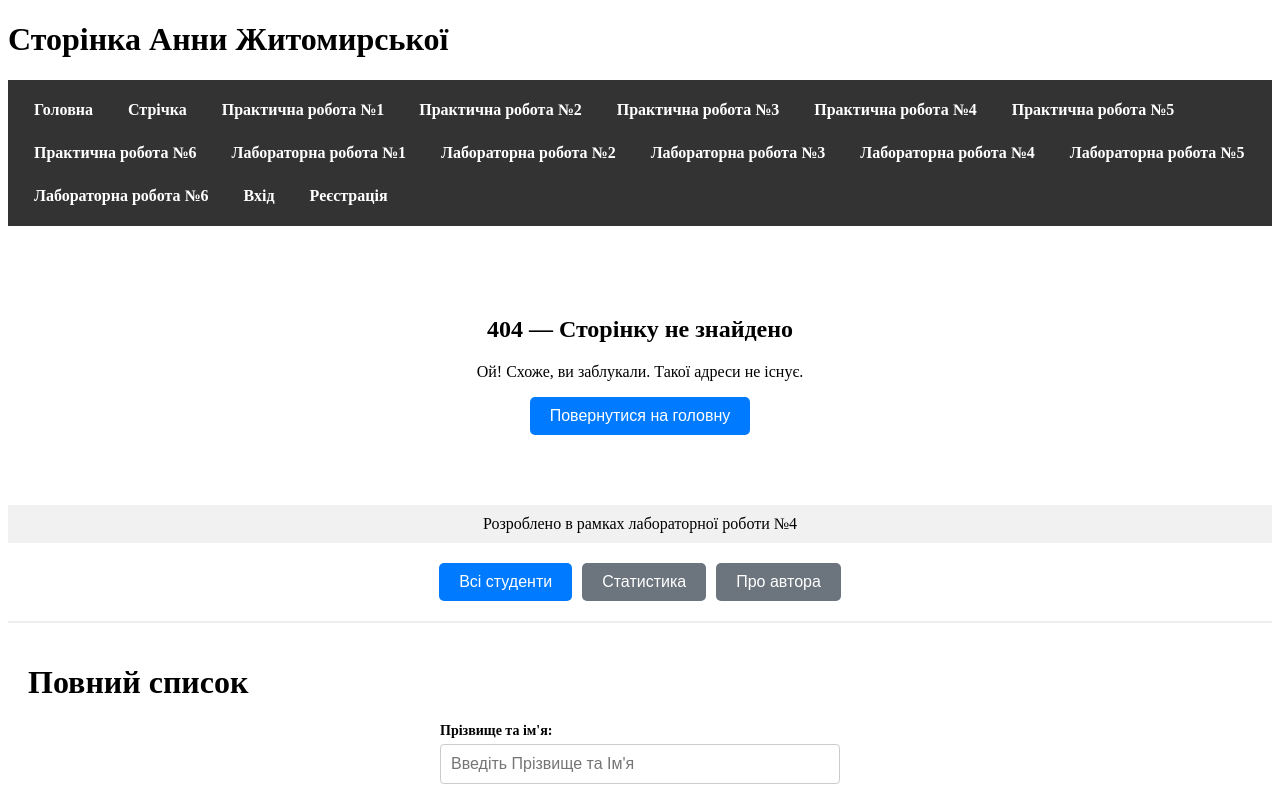
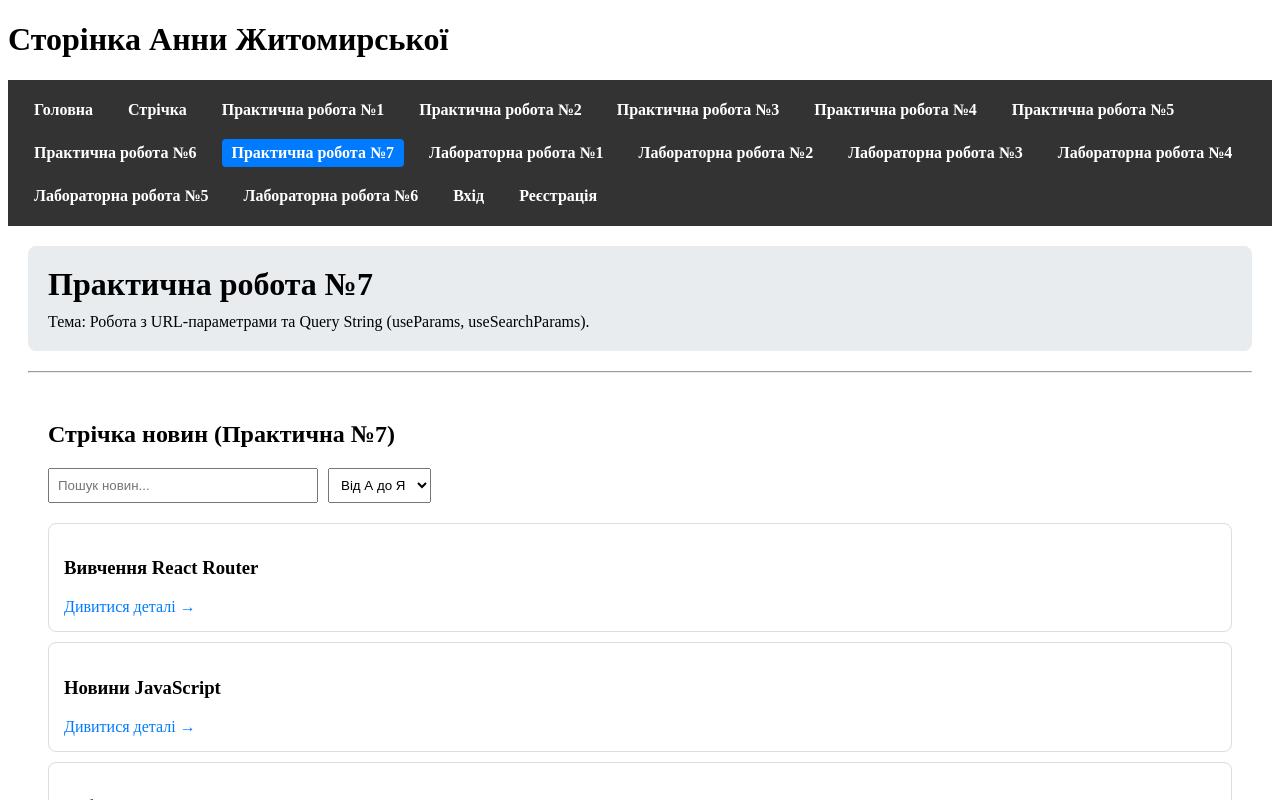
Before and after one commit to ZhytomyrskaAnna/my-react-project, a React (Vite) app: page /practice7 in a window 1280 px wide. Shown: the top 800 px of the page. Built offline with nearby package versions, Linux system fonts and the light colour scheme.

Commit message:
Practice 7

```diff
--- a/src/App.jsx
+++ b/src/App.jsx
@@ -15,6 +15,9 @@ import Practice3 from './components/pages/Practice3/Practice3.jsx';
 import Practice4 from './components/pages/Practice4/Practice4.jsx';
 import Practice5 from './components/pages/Practice5/Practice5.jsx';
 import Practice6 from './components/pages/Practice6/Practice6.jsx';
+import Practice7 from './components/pages/Practice7/Practice7.jsx';
+import NewsFeed from './components/pages/Practice7/NewsFeed.jsx';
+import PostDetailsP7 from './components/pages/Practice7/PostDetails.jsx';
 import Lab1 from './components/pages/Lab1/Lab1.jsx';
 import Lab2 from './components/pages/Lab2/Lab2.jsx';
 import Lab3 from './components/pages/Lab3/Lab3.jsx';
@@ -82,6 +85,10 @@ function App() {
           <Route path="practice4" element={<Practice4 />} />
           <Route path="practice5" element={<Practice5 />} />
           <Route path="practice6" element={<Practice6 />} />
+          <Route path='practice7' element={<Practice7 />} >
+            <Route index element={<NewsFeed />} />
+            <Route path="post/:postId" element={<PostDetailsP7 />} />
+          </Route>
           <Route path="lab1" element={<Lab1 />} />
           <Route path="lab2" element={<Lab2 />} />
           <Route path="lab3" element={<Lab3 />} />
--- /dev/null
+++ b/src/components/pages/Practice7/NewsFeed.jsx
@@ -0,0 +1,85 @@
+import { useSearchParams, Link } from "react-router-dom";
+
+const postsData = [
+  { id: 1, title: "Вивчення React Router", body: "React Router — це стандартна бібліотека для маршрутизації в React." },
+  { id: 2, title: "Новини JavaScript", body: "JavaScript продовжує розвиватися з новими можливостями ES2024." },
+  { id: 3, title: "Що нового у Vite", body: "Vite 5 приносить ще швидшу розробку та покращену підтримку плагінів." },
+  { id: 4, title: "Робота з URL параметрами", body: "useParams та useSearchParams — ключові хуки для динамічних додатків." },
+];
+
+const NewsFeed = () => {
+  const [searchParams, setSearchParams] = useSearchParams();
+
+  const searchQuery = searchParams.get("query") || "";
+  const sortOrder = searchParams.get("sort") || "asc";
+
+  const handleSearchChange = (e) => {
+    const text = e.target.value;
+    const newParams = new URLSearchParams(searchParams);
+    if (text) {
+      newParams.set("query", text);
+    } else {
+      newParams.delete("query");
+    }
+    setSearchParams(newParams);
+  };
+
+  const handleSortChange = (e) => {
+    const sort = e.target.value;
+    const newParams = new URLSearchParams(searchParams);
+    newParams.set("sort", sort);
+    setSearchParams(newParams);
+  };
+
+  // 1. Фільтрація
+  const filteredPosts = postsData.filter((post) =>
+    post.title.toLowerCase().includes(searchQuery.toLowerCase())
+  );
+
+  // 2. Сортування
+  const sortedPosts = [...filteredPosts].sort((a, b) => {
+    if (sortOrder === "asc") {
+      return a.title.localeCompare(b.title);
+    } else {
+      return b.title.localeCompare(a.title);
+    }
+  });
+
+  return (
+    <div style={{ padding: '20px' }}>
+      <h2>Стрічка новин (Практична №7)</h2>
+
+      <div style={{ marginBottom: '20px', display: 'flex', gap: '10px' }}>
+        <input
+          type="text"
+          placeholder="Пошук новин..."
+          value={searchQuery}
+          onChange={handleSearchChange}
+          style={{ padding: '8px', width: '250px' }}
+        />
+
+        <select value={sortOrder} onChange={handleSortChange} style={{ padding: '8px' }}>
+          <option value="asc">Від А до Я</option>
+          <option value="desc">Від Я до А</option>
+        </select>
+      </div>
+
+      <div className="posts-list">
+        {sortedPosts.length > 0 ? (
+          sortedPosts.map((post) => (
+            <div key={post.id} style={{ border: '1px solid #ddd', padding: '15px', marginBottom: '10px', borderRadius: '8px' }}>
+              <h3>{post.title}</h3>
+              <Link to={`/practice7/post/${post.id}`} style={{ color: '#007bff', textDecoration: 'none' }}>
+                Дивитися деталі &rarr;
+              </Link>
+            </div>
+          ))
+        ) : (
+          <p>За вашим запитом "{searchQuery}" нічого не знайдено.</p>
+        )}
+      </div>
+    </div>
+  );
+};
+
+export default NewsFeed;
--- /dev/null
+++ b/src/components/pages/Practice7/PostDetails.jsx
@@ -0,0 +1,39 @@
+import { useParams, Link } from "react-router-dom";
+import { useEffect, useState } from "react";
+
+const postsData = [
+  { id: 1, title: "Вивчення React Router", body: "React Router — це стандартна бібліотека для маршрутизації в React. Вона дозволяє створювати односторінкові додатки (SPA) з навігацією без перезавантаження сторінки." },
+  { id: 2, title: "Новини JavaScript", body: "JavaScript продовжує розвиватися з новими можливостями ES2024. Очікуйте покращення в роботі з асинхронністю та нові методи масивів." },
+  { id: 3, title: "Що нового у Vite", body: "Vite 5 приносить ще швидшу розробку та покращену підтримку плагінів. Це робить старт нових проектів ще приємнішим." },
+  { id: 4, title: "Робота з URL параметрами", body: "useParams та useSearchParams — ключові хуки для динамічних додатків. Вони дозволяють синхронізувати стан вашого додатку безпосередньо з адресним рядком." },
+];
+
+const PostDetails = () => {
+  const { postId } = useParams();
+  const [post, setPost] = useState(null);
+
+  useEffect(() => {
+
+    const foundPost = postsData.find(p => p.id === parseInt(postId));
+    setPost(foundPost);
+  }, [postId]);
+
+  if (!post) return <div style={{ padding: '20px' }}><p>Завантаження поста #{postId}...</p></div>;
+
+  return (
+    <div style={{ padding: '20px' }}>
+      <Link to="/practice7" style={{ display: 'inline-block', marginBottom: '20px', color: '#007bff', textDecoration: 'none' }}>
+        &larr; Назад до стрічки
+      </Link>
+      <div style={{ border: '1px solid #ddd', padding: '30px', borderRadius: '12px', backgroundColor: '#f9f9f9' }}>
+        <h1 style={{ marginTop: 0 }}>{post.title}</h1>
+        <p style={{ fontSize: '1.2rem', lineHeight: '1.6', color: '#333' }}>{post.body}</p>
+        <div style={{ marginTop: '20px', color: '#666' }}>
+          <small>ID поста: {post.id}</small>
+        </div>
+      </div>
+    </div>
+  );
+};
+
+export default PostDetails;
--- /dev/null
+++ b/src/components/pages/Practice7/Practice7.jsx
@@ -0,0 +1,20 @@
+import { Outlet } from 'react-router-dom';
+
+const Practice7 = () => {
+  return (
+    <div className="practice-container">
+      <div style={{ padding: '20px', backgroundColor: '#e9ecef', borderRadius: '8px', marginBottom: '20px' }}>
+        <h1 style={{ margin: 0 }}>Практична робота №7</h1>
+        <p style={{ margin: '10px 0 0' }}>
+          Тема: Робота з URL-параметрами та Query String (useParams, useSearchParams).
+        </p>
+      </div>
+      <hr />
+
+      <Outlet />
+
+    </div>
+  );
+};
+
+export default Practice7;
--- a/src/components/templates/MainLayout/MainLayout.jsx
+++ b/src/components/templates/MainLayout/MainLayout.jsx
@@ -23,6 +23,7 @@ const MainLayout = () => {
         <NavLink to="/practice4" className={getActiveClass}>Практична робота №4</NavLink>
         <NavLink to="/practice5" className={getActiveClass}>Практична робота №5</NavLink>
         <NavLink to="/practice6" className={getActiveClass}>Практична робота №6</NavLink>
+        <NavLink to="/practice7" className={getActiveClass}>Практична робота №7</NavLink>
         <NavLink to="/lab1" className={getActiveClass}>Лабораторна робота №1</NavLink>
         <NavLink to="/lab2" className={getActiveClass}>Лабораторна робота №2</NavLink>
         <NavLink to="/lab3" className={getActiveClass}>Лабораторна робота №3</NavLink>
```
